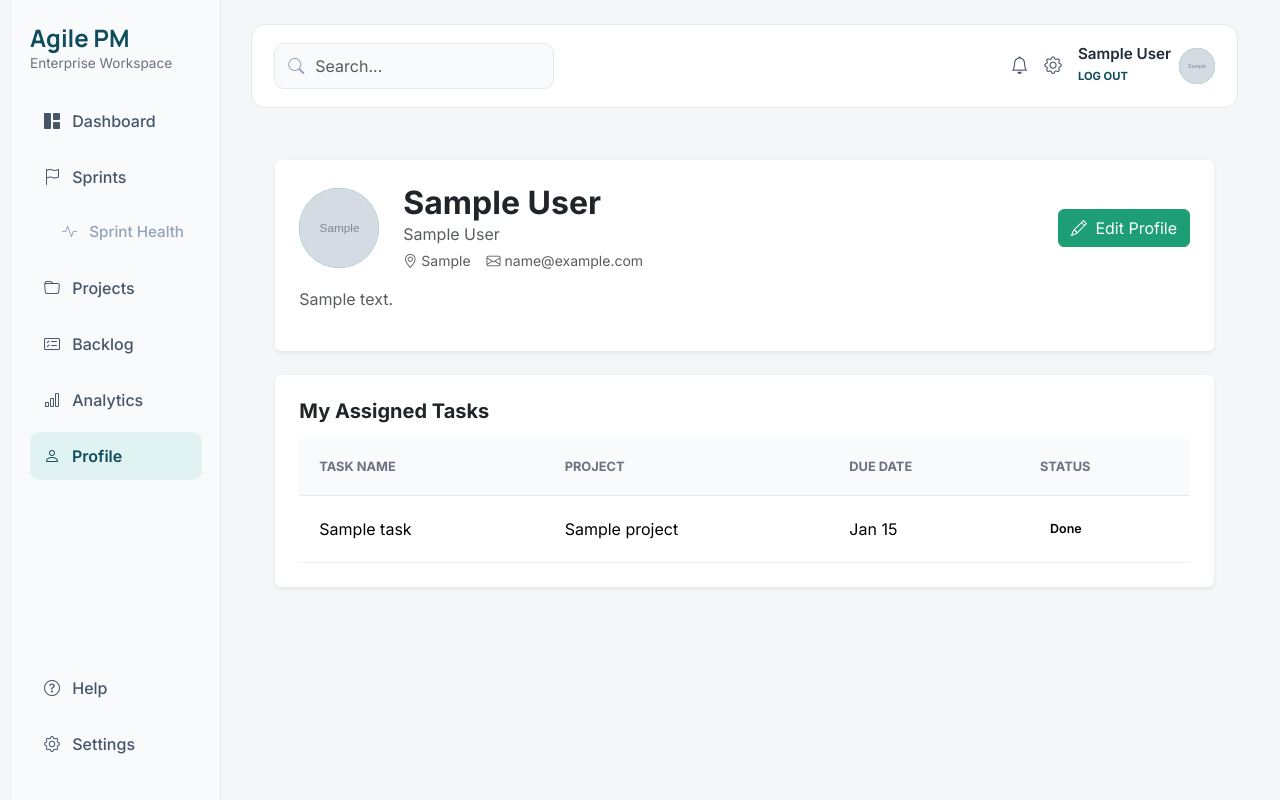
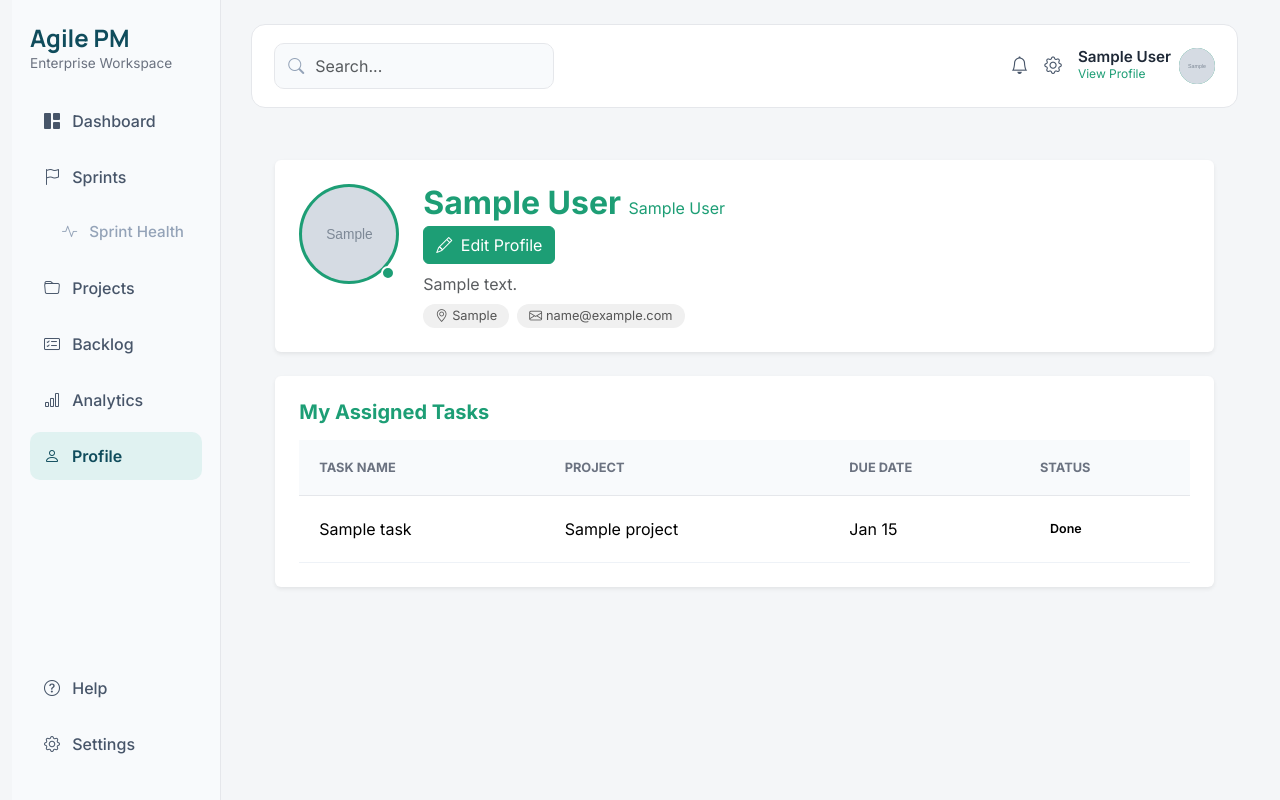
Before and after one commit to amitmath/CITS5505-Project, a Flask app: page /profile in a window 1280 px wide. Run offline with Flask 3, Linux system fonts and the light colour scheme; the visitor is signed in with stand-in values (Sample User, id 1); tables that the repository leaves empty hold one stand-in row (values such as "Sample post"); grey boxes marked "Sample" are stand-in pictures.

Commit message:
Improve profile page UI to match design mockup #24

```diff
--- a/app/templates/components/topbar.html
+++ b/app/templates/components/topbar.html
@@ -33,7 +33,7 @@
     <div class="profile-box d-flex align-items-center gap-2">
       <div>
         <p class="profile-name mb-0">{{ profile_name | default(g.user.full_name if g.user else 'Amit') }}</p>
-        <a href="{{ url_for('logout') }}" class="profile-link">LOG OUT</a>
+        <a href="{{ url_for('profile') }}" class="text-decoration-none" style="color:#1D9E75;font-size:0.75rem;display:block;">View Profile</a>
       </div>
       <div class="profile-avatar d-flex align-items-center justify-content-center rounded-circle"
         style="width:36px;height:36px;background:#1D9E75;font-size:0.9rem;color:white;font-weight:600;overflow:hidden;">
--- a/app/templates/profile.html
+++ b/app/templates/profile.html
@@ -17,40 +17,39 @@
 
   <!-- Profile Header -->
   <div class="card border-0 shadow-sm mb-4 p-4">
-    <div class="d-flex align-items-center gap-4">
-      <div class="profile-avatar-lg d-flex align-items-center justify-content-center rounded-circle"
-        style="width:80px;height:80px;background:#1D9E75;font-size:2rem;color:white;font-weight:600;overflow:hidden;">
+    <div class="d-flex align-items-start gap-4">
+      <div style="position:relative;flex-shrink:0;">
+        <div class="rounded-circle" style="width:100px;height:100px;border:3px solid #1D9E75;overflow:hidden;background:#1D9E75;display:flex;align-items:center;justify-content:center;font-size:2.5rem;color:white;font-weight:600;">
           {% if user.avatar_url %}
               <img src="{{ user.avatar_url }}" alt="avatar" style="width:100%;height:100%;object-fit:cover;">
           {% else %}
               {{ user.full_name[0].upper() }}
           {% endif %}
         </div>
-      <div>
-        <h2 class="mb-0 fw-bold">{{ user.full_name }}</h2>
-        <p class="text-muted mb-1">{{ user.title or 'No title set' }}</p>
-        <div class="d-flex gap-3 flex-wrap small text-muted">
-          {% if user.location %}
-          <span><i class="bi bi-geo-alt me-1"></i>{{ user.location }}</span>
-          {% endif %}
-          <span><i class="bi bi-envelope me-1"></i>{{ user.email }}</span>
+        <span style="position:absolute;bottom:4px;right:4px;width:14px;height:14px;background:#1D9E75;border-radius:50%;border:2px solid white;"></span>
       </div>
-      </div>
-      <div class="ms-auto">
-        <button class="btn btn-primary" style="background:#1D9E75;border-color:#1D9E75;"
+      <div class="flex-grow-1">
+        <h2 class="mb-1 fw-bold" style="color:#1D9E75;">{{ user.full_name }} <span style="color:#1D9E75;font-size:1rem;font-weight:400;">{{ user.title or '' }}</span></h2>
+        <button class="btn btn-primary mb-2" style="background:#1D9E75;border-color:#1D9E75;"
           data-bs-toggle="modal" data-bs-target="#editProfileModal">
           <i class="bi bi-pencil me-1"></i> Edit Profile
         </button>
+        {% if user.bio %}
+        <p class="text-muted mb-2">{{ user.bio }}</p>
+        {% endif %}
+        <div class="d-flex gap-2 flex-wrap mt-1">
+          {% if user.location %}
+          <span style="background:#f0f0f0;border-radius:20px;padding:2px 12px;font-size:0.8rem;color:#555;"><i class="bi bi-geo-alt me-1"></i>{{ user.location }}</span>
+          {% endif %}
+          <span style="background:#f0f0f0;border-radius:20px;padding:2px 12px;font-size:0.8rem;color:#555;"><i class="bi bi-envelope me-1"></i>{{ user.email }}</span>
         </div>
       </div>
-    {% if user.bio %}
-    <p class="mt-3 text-muted">{{ user.bio }}</p>
-    {% endif %}
+    </div>
   </div>
 
   <!-- Assigned Tasks -->
   <div class="card border-0 shadow-sm p-4">
-    <h5 class="fw-bold mb-3">My Assigned Tasks</h5>
+    <h5 class="fw-bold mb-3" style="color:#1D9E75;">My Assigned Tasks</h5>
     <div class="table-responsive">
       <table class="table task-table mb-0">
         <thead>
@@ -95,26 +94,37 @@
           <button type="button" class="btn-close" data-bs-dismiss="modal"></button>
         </div>
         <div class="modal-body">
-          <div class="mb-3">
+          <!-- Avatar preview -->
+          <div class="text-center mb-4">
+            <div class="rounded-circle mx-auto mb-2" style="width:90px;height:90px;overflow:hidden;background:#1D9E75;display:flex;align-items:center;justify-content:center;font-size:2rem;color:white;font-weight:600;cursor:pointer;" onclick="document.getElementById('avatarInput').click()">
+              {% if user.avatar_url %}
+                  <img src="{{ user.avatar_url }}" alt="avatar" id="avatarPreview" style="width:100%;height:100%;object-fit:cover;">
+              {% else %}
+                  <span id="avatarInitial">{{ user.full_name[0].upper() }}</span>
+                  <img id="avatarPreview" style="width:100%;height:100%;object-fit:cover;display:none;">
+              {% endif %}
+            </div>
+            <a href="#" class="text-decoration-none" style="color:#1D9E75;font-size:0.9rem;" onclick="document.getElementById('avatarInput').click(); return false;">Change Profile Photo</a>
+            <input type="file" name="avatar" id="avatarInput" accept="image/*" style="display:none;" onchange="previewAvatar(this)">
+          </div>
+          <!-- Two column row -->
+          <div class="row mb-3">
+            <div class="col-6">
               <label class="form-label fw-semibold">Full Name</label>
-            <input type="text" name="full_name" class="form-control"
-              value="{{ user.full_name }}">
+              <input type="text" name="full_name" class="form-control" value="{{ user.full_name }}">
             </div>
-          <div class="mb-3">
+            <div class="col-6">
               <label class="form-label fw-semibold">Job Title</label>
-            <input type="text" name="title" class="form-control"
-              value="{{ user.title or '' }}">
+              <input type="text" name="title" class="form-control" value="{{ user.title or '' }}">
+            </div>
           </div>
           <div class="mb-3">
             <label class="form-label fw-semibold">Location</label>
-            <input type="text" name="location" class="form-control"
-              value="{{ user.location or '' }}">
+            <input type="text" name="location" class="form-control" value="{{ user.location or '' }}">
           </div>
           <div class="mb-3">
             <label class="form-label fw-semibold">Bio</label>
             <textarea name="bio" class="form-control" rows="3">{{ user.bio or '' }}</textarea>
-            <label class="form-label fw-semibold mt-3">Profile Avatar</label>
-            <input type="file" name="avatar" class="form-control" accept="image/*">
           </div>
         </div>
         <div class="modal-footer">
@@ -126,4 +136,18 @@
     </div>
   </div>
 </div>
+<script>
+  function previewAvatar(input) {
+    if (input.files && input.files[0]) {
+      const reader = new FileReader();
+      reader.onload = function(e) {
+        document.getElementById('avatarPreview').src = e.target.result;
+        document.getElementById('avatarPreview').style.display = 'block';
+        const initial = document.getElementById('avatarInitial');
+        if (initial) initial.style.display = 'none';
+      };
+      reader.readAsDataURL(input.files[0]);
+    }
+  }
+  </script>
 {% endblock %}
```
Lines whose indentation alone changed are shown as unchanged.
